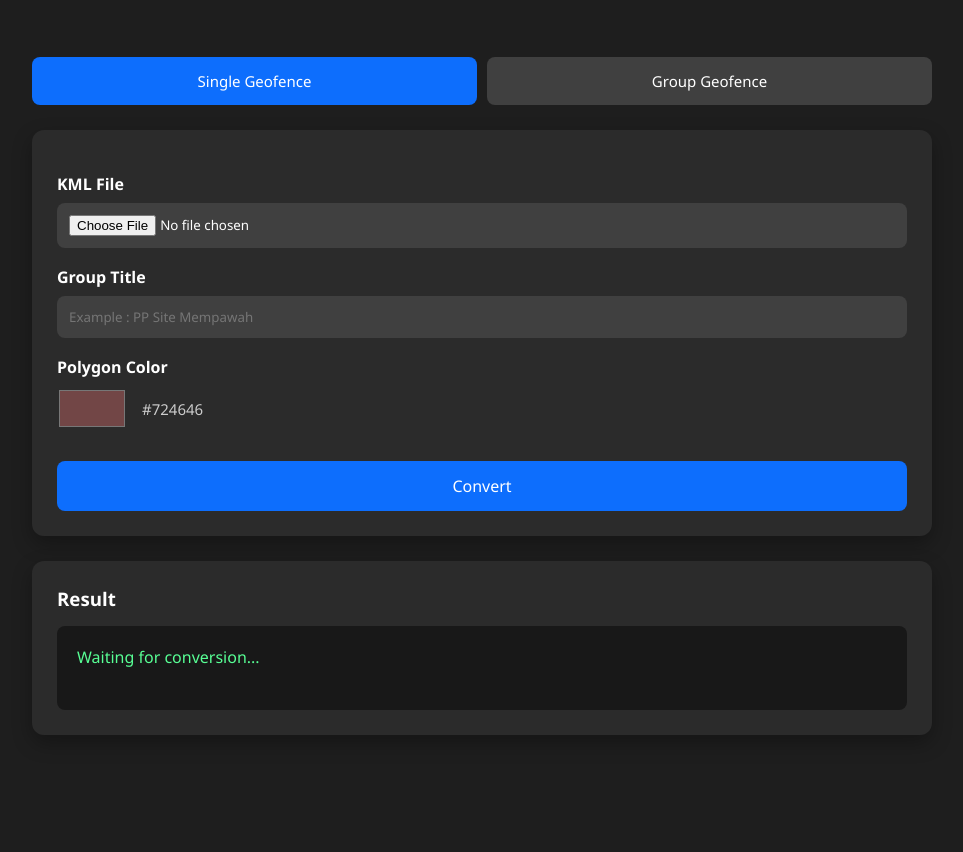
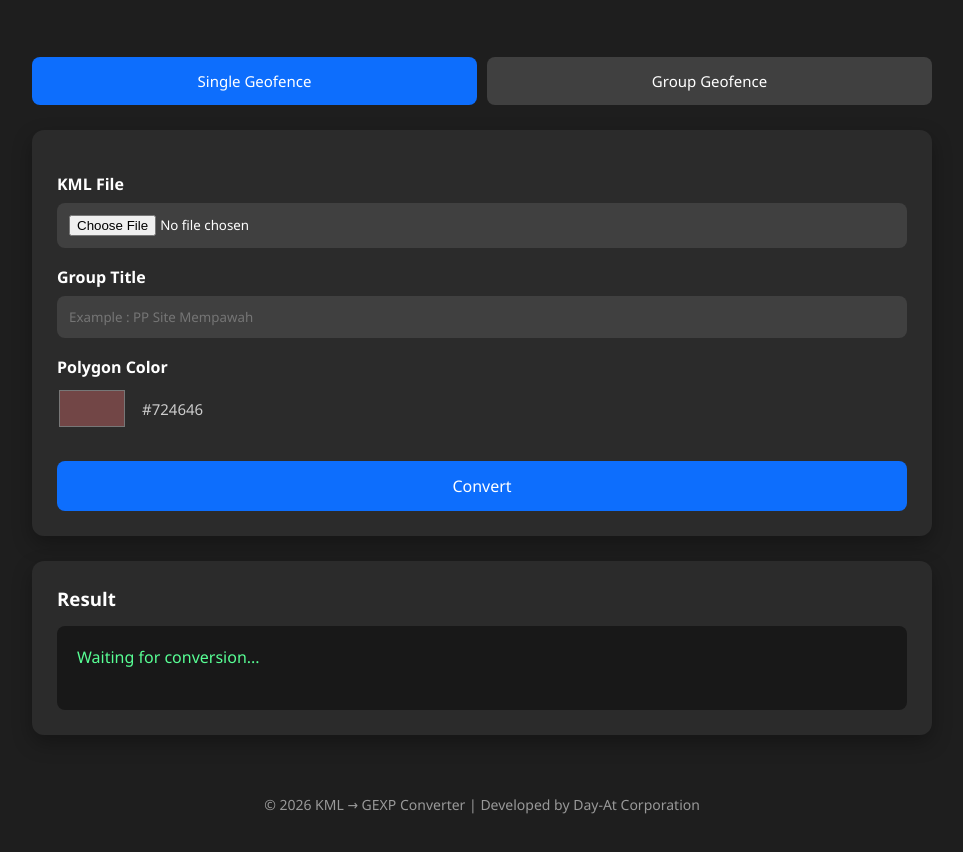
Before and after one commit to taufiq-h/kml_gexp_converter, a plain HTML site: page index.html in a window 1280 px wide. Shown: the part 118-970 px from the top of the page, without its empty margins (158-1121 px from the left). Before the commit the page ends 918 px from the top, so only its background shows below. Drawn offline with Linux system fonts and the light colour scheme.

Commit message:
add some trademark ahh

```diff
--- a/index.html
+++ b/index.html
@@ -167,6 +167,8 @@ tabs.forEach(tab=>{
 });
 
 </script>
-
+<footer class="footer">
+    © 2026 KML → GEXP Converter | Developed by Day-At Corporation
+</footer>
 </body>
 </html>
--- a/style.css
+++ b/style.css
@@ -135,3 +135,11 @@ pre{
 .tab-content.active{
     display:block;
 }
+
+.footer {
+    margin-top: 40px;
+    padding: 20px 0;
+    text-align: center;
+    color: #999;
+    font-size: 14px;
+}
```
